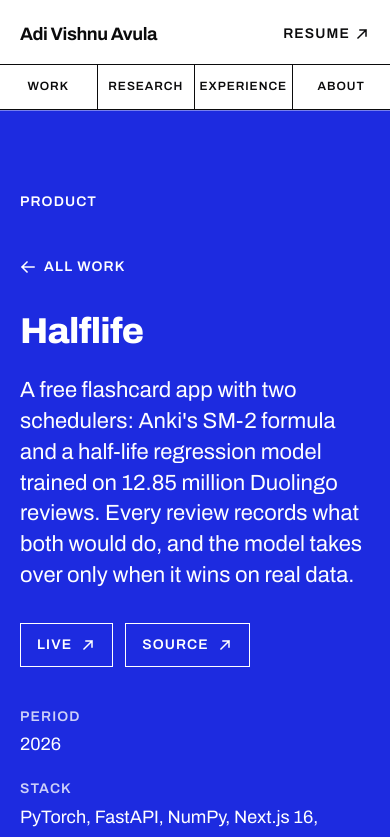
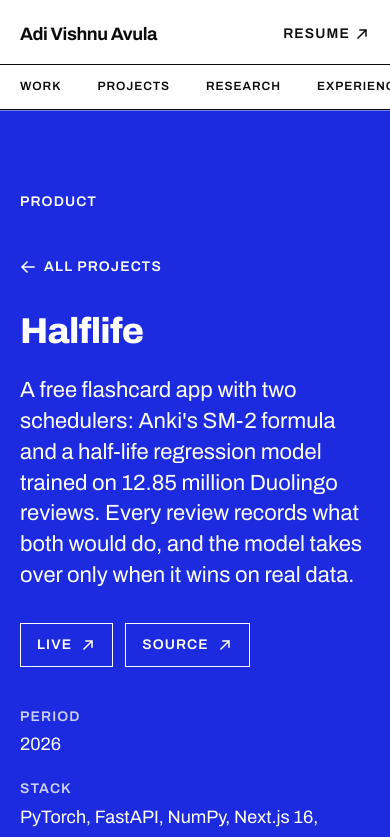
Before and after one commit to adivishnu-a/portfolio, a Next.js app: page /work/halflife in a window 390 px wide. Shown: the top 837 px of the page. Built offline with nearby package versions, Linux system fonts and the light colour scheme.

Commit message:
One Projects band for all product entries
Halflife and MF Compass stack inside a single band, like the research
band. Shared WorkEntryBlock; FeaturedBand keeps the professional entry.
Nav gains Projects and scrolls sideways on phones; case-study back
links return to the section their kind lives in.

```diff
--- a/app/page.tsx
+++ b/app/page.tsx
@@ -5,8 +5,9 @@ import { Credentials } from "@/components/sections/Credentials";
 import { Experience } from "@/components/sections/Experience";
 import { FeaturedBand } from "@/components/sections/FeaturedBand";
 import { Hero } from "@/components/sections/Hero";
+import { Projects } from "@/components/sections/Projects";
 import { Research } from "@/components/sections/Research";
-import { featuredWork, getWork } from "@/content/work";
+import { getWork } from "@/content/work";
 
 export const metadata: Metadata = {
   alternates: { canonical: "/" },
@@ -14,7 +15,6 @@ export const metadata: Metadata = {
 
 export default function HomePage() {
   const darwinbox = getWork("darwinbox", "professional");
-  const products = featuredWork.filter((entry) => entry.kind === "product");
 
   return (
     <main id="main">
@@ -28,14 +28,7 @@ export default function HomePage() {
         />
       ) : null}
       <Experience />
-      {products.map((entry, index) => (
-        <FeaturedBand
-          key={entry.slug}
-          entry={entry}
-          tone={index % 2 === 0 ? "blue" : "paper"}
-          label={index === 0 ? "Work" : "Product"}
-        />
-      ))}
+      <Projects />
       <Archive />
       <Research />
       <About />
--- a/components/case-study/CaseStudy.tsx
+++ b/components/case-study/CaseStudy.tsx
@@ -8,6 +8,13 @@ import { Meta } from "@/components/poster/Meta";
 import type { Tone } from "@/components/poster/tone";
 import { featuredWork, kindLabel, workHref } from "@/content/work";
 import type { WorkEntry } from "@/content/types";
+
+/** Where the link above the title returns to, per kind of entry. */
+const backLink: Record<WorkEntry["kind"], { href: string; label: string }> = {
+  professional: { href: "/#work", label: "All work" },
+  product: { href: "/#projects", label: "All projects" },
+  research: { href: "/#research", label: "Research" },
+};
 
 const toneByKind: Record<WorkEntry["kind"], Tone> = {
   product: "blue",
@@ -31,11 +38,11 @@ export function CaseStudy({
     <main id="main">
       <Band tone={tone} label={kindLabel[entry.kind]} labelAs="p">
         <Link
-          href="/#work"
+          href={backLink[entry.kind].href}
           className="label mb-6 inline-flex min-h-11 items-center gap-2 underline-offset-4 hover:underline"
         >
           <Arrow kind="back" />
-          All work
+          {backLink[entry.kind].label}
         </Link>
         <div className="grid gap-y-10 md:grid-cols-12 md:gap-x-6">
           <div className="md:col-span-7">
--- a/components/layout/SiteHeader.tsx
+++ b/components/layout/SiteHeader.tsx
@@ -5,13 +5,14 @@ import { site } from "@/content/site";
 
 const nav = [
   { label: "Work", href: "/#work" },
+  { label: "Projects", href: "/#projects" },
   { label: "Research", href: "/#research" },
   { label: "Experience", href: "/#experience" },
   { label: "About", href: "/#about" },
 ];
 
 /**
- * Phone: name and Resume on one row, then a four-cell rule-divided nav row
+ * Phone: name and Resume on one row, then a horizontally scrolling nav strip
  * that bleeds to the screen edges. Wide: one row, name left, nav and Resume right.
  */
 export function SiteHeader() {
@@ -37,12 +38,12 @@ export function SiteHeader() {
           aria-label="Primary"
           className="border-ink col-span-2 -mx-5 mt-2 border-t md:order-1 md:col-auto md:mx-0 md:mt-0 md:border-0"
         >
-          <ul className="label divide-ink md:text-meta grid grid-cols-4 divide-x text-[0.75rem] md:flex md:gap-x-5 md:divide-x-0">
+          <ul className="label md:text-meta flex [scrollbar-width:none] overflow-x-auto text-[0.75rem] md:gap-x-5 [&::-webkit-scrollbar]:hidden">
             {nav.map((item) => (
               <li key={item.href}>
                 <a
                   href={item.href}
-                  className="hover:text-blue flex min-h-11 items-center justify-center md:justify-start"
+                  className="hover:text-blue flex min-h-11 items-center px-4 whitespace-nowrap first:pl-5 md:px-0 md:first:pl-0"
                 >
                   {item.label}
                 </a>
--- a/components/sections/FeaturedBand.tsx
+++ b/components/sections/FeaturedBand.tsx
@@ -1,9 +1,7 @@
-import { Action } from "@/components/poster/Action";
 import { Band } from "@/components/poster/Band";
-import { Meta } from "@/components/poster/Meta";
 import type { Tone } from "@/components/poster/tone";
 import type { WorkEntry } from "@/content/types";
-import { workHref } from "@/content/work";
+import { WorkEntryBlock } from "./WorkEntryBlock";
 
 interface FeaturedBandProps {
   entry: WorkEntry;
@@ -12,40 +10,11 @@ interface FeaturedBandProps {
   id?: string;
 }
 
-/** One featured entry as a full band: title, one sentence, actions, meta. */
+/** A single featured entry as its own band. */
 export function FeaturedBand({ entry, tone, label, id }: FeaturedBandProps) {
   return (
     <Band id={id} tone={tone} label={label}>
-      <div className="grid gap-y-10 md:grid-cols-12 md:gap-x-6">
-        <div className="md:col-span-7">
-          <h3 className="text-h2 md:text-h1 font-extrabold font-stretch-[112%]">
-            {entry.title}
-          </h3>
-          <p className="text-lead mt-6 max-w-[44ch]">{entry.summary}</p>
-          <ul className="mt-8 flex flex-wrap gap-3">
-            <li>
-              <Action href={workHref(entry)} tone={tone}>
-                Case study
-              </Action>
-            </li>
-            {entry.links.map((link) => (
-              <li key={link.href}>
-                <Action href={link.href} tone={tone}>
-                  {link.label}
-                </Action>
-              </li>
-            ))}
-          </ul>
-        </div>
-        <Meta
-          tone={tone}
-          className="md:col-span-3 md:col-start-10"
-          items={[
-            { term: "Period", value: entry.period },
-            { term: "Stack", value: entry.stack.join(", ") },
-          ]}
-        />
-      </div>
+      <WorkEntryBlock entry={entry} tone={tone} />
     </Band>
   );
 }
--- /dev/null
+++ b/components/sections/Projects.tsx
@@ -0,0 +1,21 @@
+import { Band } from "@/components/poster/Band";
+import { featuredWork } from "@/content/work";
+import { WorkEntryBlock } from "./WorkEntryBlock";
+
+/** Every product entry, in content order, stacked inside one band. */
+export function Projects() {
+  const products = featuredWork.filter((entry) => entry.kind === "product");
+  if (products.length === 0) return null;
+
+  return (
+    <Band id="projects" tone="blue" label="Projects">
+      <div className="divide-on-blue/40 divide-y">
+        {products.map((entry, index) => (
+          <div key={entry.slug} className={index === 0 ? "pb-16" : "pt-16"}>
+            <WorkEntryBlock entry={entry} tone="blue" />
+          </div>
+        ))}
+      </div>
+    </Band>
+  );
+}
--- /dev/null
+++ b/components/sections/WorkEntryBlock.tsx
@@ -0,0 +1,46 @@
+import { Action } from "@/components/poster/Action";
+import { Meta } from "@/components/poster/Meta";
+import type { Tone } from "@/components/poster/tone";
+import type { WorkEntry } from "@/content/types";
+import { workHref } from "@/content/work";
+
+interface WorkEntryBlockProps {
+  entry: WorkEntry;
+  tone: Tone;
+}
+
+/** One featured entry inside a band: title, one sentence, actions, meta. */
+export function WorkEntryBlock({ entry, tone }: WorkEntryBlockProps) {
+  return (
+    <div className="grid gap-y-10 md:grid-cols-12 md:gap-x-6">
+      <div className="md:col-span-7">
+        <h3 className="text-h2 md:text-h1 font-extrabold font-stretch-[112%]">
+          {entry.title}
+        </h3>
+        <p className="text-lead mt-6 max-w-[44ch]">{entry.summary}</p>
+        <ul className="mt-8 flex flex-wrap gap-3">
+          <li>
+            <Action href={workHref(entry)} tone={tone}>
+              Case study
+            </Action>
+          </li>
+          {entry.links.map((link) => (
+            <li key={link.href}>
+              <Action href={link.href} tone={tone}>
+                {link.label}
+              </Action>
+            </li>
+          ))}
+        </ul>
+      </div>
+      <Meta
+        tone={tone}
+        className="md:col-span-3 md:col-start-10"
+        items={[
+          { term: "Period", value: entry.period },
+          { term: "Stack", value: entry.stack.join(", ") },
+        ]}
+      />
+    </div>
+  );
+}
```
Also changed, not shown: 1 other file (tests, documents, lock files or other folders).
